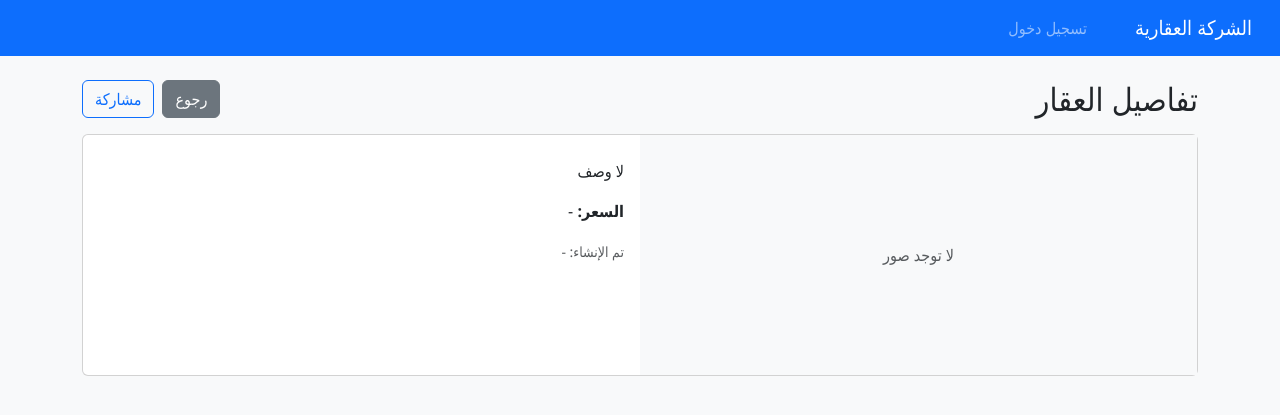
After one commit to realestatefuad1997-afk/realestate, a Flask app: template realestate_project/app/templates/properties/property_detail.html in a window 1280 px wide. The commit adds this page. Shown: the top 415 px of the page. Run offline with Flask 3, Linux system fonts and the light colour scheme; the template is opened without the code that fills it, so the values that code supplies are empty.

Commit message:
Add property detail page and sharing functionality
Co-authored-by: citybeachgulf <citybeachgulf@gmail.com>

```diff
--- a/realestate_project/app/static/js/main.js
+++ b/realestate_project/app/static/js/main.js
@@ -1,2 +1,29 @@
-// ملف جافاسكربت فارغ للمستقبل
 console.log("RealEstate project loaded");
+
+async function shareOrCopy(url, title) {
+  try {
+    if (navigator.share) {
+      await navigator.share({ title: title || document.title, url });
+      return true;
+    }
+  } catch (err) {
+    // If user cancels or share fails, fallback to copy
+  }
+  try {
+    await navigator.clipboard.writeText(url);
+    alert("تم نسخ رابط المشاركة إلى الحافظة");
+    return true;
+  } catch (err) {
+    // Last resort: prompt
+    const ok = window.prompt("انسخ الرابط:", url);
+    return !!ok;
+  }
+}
+
+document.addEventListener("click", function (e) {
+  const btn = e.target.closest("#share-button, .share-btn");
+  if (!btn) return;
+  const url = btn.getAttribute("data-share-url") || window.location.href;
+  const title = btn.getAttribute("data-share-title") || document.title;
+  shareOrCopy(url, title);
+});
--- a/realestate_project/app/templates/dashboard.html
+++ b/realestate_project/app/templates/dashboard.html
@@ -15,6 +15,10 @@
             <h5 class="card-title">{{ p.title }}</h5>
             <p class="card-text">{{ p.description or "لا وصف" }}</p>
             <p class="card-text"><strong>السعر:</strong> {{ p.price or "-" }}</p>
+            <div class="d-flex gap-2 mt-2">
+              <a class="btn btn-primary btn-sm" href="{{ url_for('properties.property_detail', property_id=p.id) }}">عرض التفاصيل</a>
+              <button class="btn btn-outline-secondary btn-sm share-btn" data-share-url="{{ url_for('properties.property_detail', property_id=p.id, _external=True) }}" data-share-title="{{ p.title }}">مشاركة</button>
+            </div>
           </div>
         </div>
       </div>
--- /dev/null
+++ b/realestate_project/app/templates/properties/property_detail.html
@@ -0,0 +1,44 @@
+{% extends "base.html" %}
+{% block content %}
+  <div class="d-flex justify-content-between align-items-center mb-3">
+    <h2 class="mb-0">تفاصيل العقار</h2>
+    <div class="d-flex gap-2">
+      <a class="btn btn-secondary" href="{{ url_for('properties.list_properties') }}">رجوع</a>
+      <button class="btn btn-outline-primary" data-share-url="{{ share_url }}" data-share-title="{{ property.title }}" id="share-button">
+        مشاركة
+      </button>
+    </div>
+  </div>
+
+  <div class="card mb-3">
+    <div class="row g-0">
+      <div class="col-md-6">
+        {% if property.images and property.images|length > 0 %}
+          <img src="{{ url_for('static', filename='uploads/' ~ property.images[0].filename) }}" class="img-fluid rounded-start w-100" alt="صورة العقار">
+        {% else %}
+          <div class="d-flex align-items-center justify-content-center bg-light h-100" style="min-height:240px;">
+            <span class="text-muted">لا توجد صور</span>
+          </div>
+        {% endif %}
+      </div>
+      <div class="col-md-6">
+        <div class="card-body">
+          <h5 class="card-title">{{ property.title }}</h5>
+          <p class="card-text">{{ property.description or "لا وصف" }}</p>
+          <p class="card-text"><strong>السعر:</strong> {{ property.price or "-" }}</p>
+          <p class="card-text"><small class="text-muted">تم الإنشاء: {{ property.created_at.strftime('%Y-%m-%d %H:%M') if property.created_at else '-' }}</small></p>
+        </div>
+      </div>
+    </div>
+  </div>
+
+  {% if property.images and property.images|length > 1 %}
+    <div class="row">
+      {% for img in property.images[1:] %}
+        <div class="col-6 col-md-3 mb-3">
+          <img src="{{ url_for('static', filename='uploads/' ~ img.filename) }}" class="img-fluid rounded" alt="صورة إضافية">
+        </div>
+      {% endfor %}
+    </div>
+  {% endif %}
+{% endblock %}
```
Also changed, not shown: realestate_project/app/properties/routes.py (+11 -0 lines).
